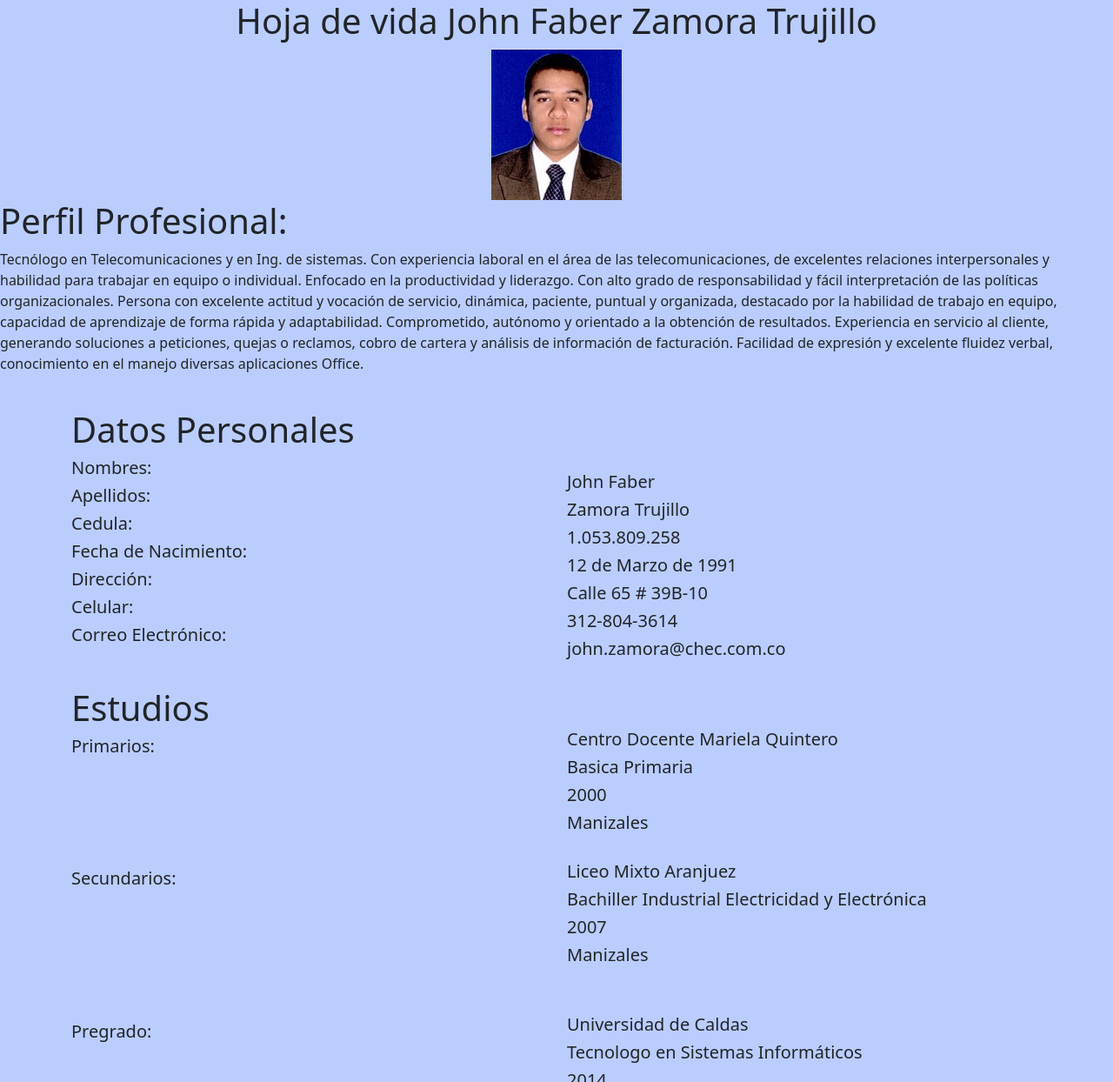
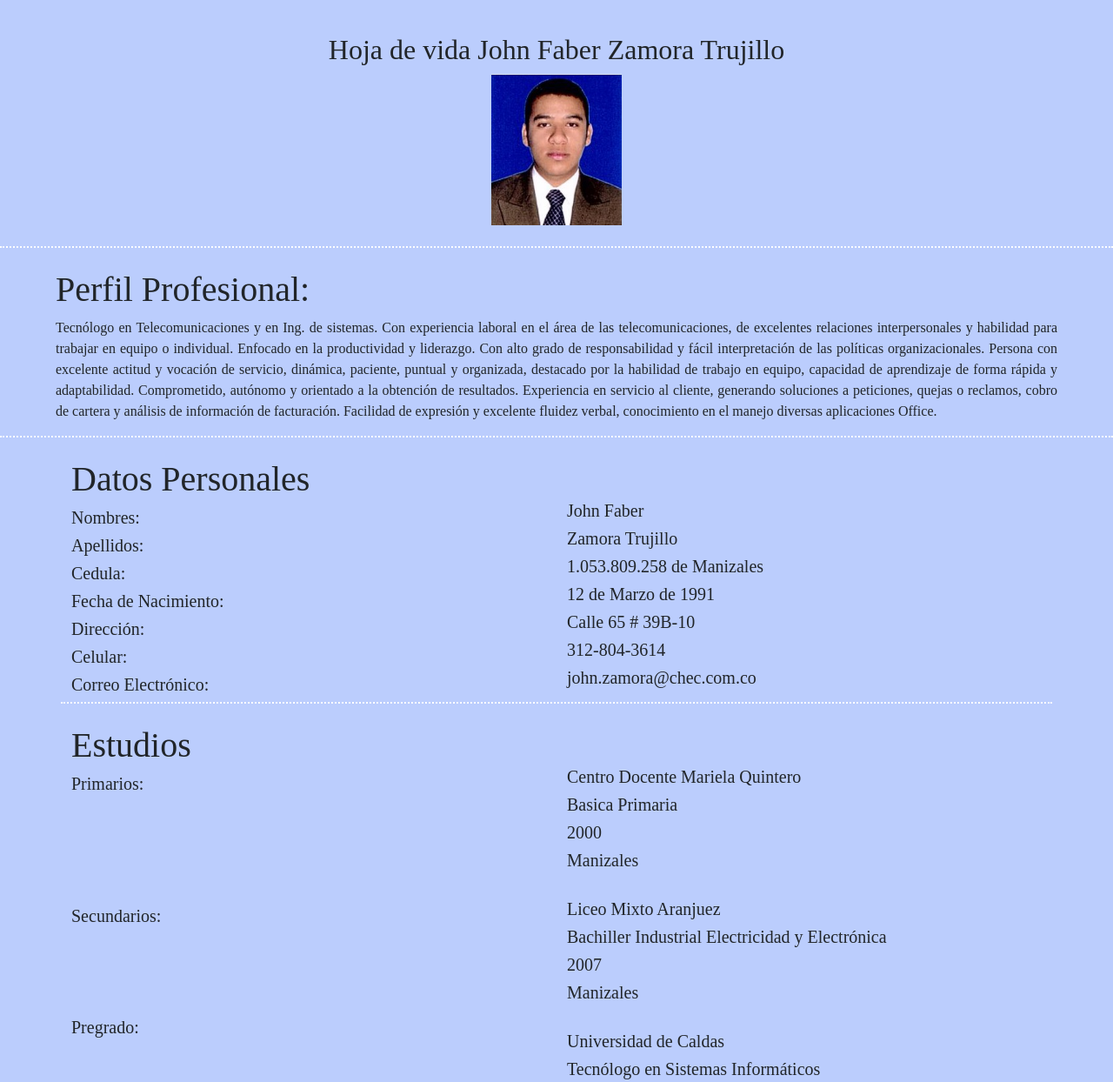
Before and after one commit to FaberZamora/Hoja-de-Vida, a plain HTML site: page index.html in a window 1280 px wide. Shown: the top 1244 px of the page at 87% size. Drawn offline with nearby package versions, Linux system fonts and the light colour scheme.

Commit message:
creacion de README

```diff
--- a/estilos.css
+++ b/estilos.css
@@ -0,0 +1,21 @@
+.encabezado-principal{
+	margin-right: 30px;
+	margin-left: 30px;
+	margin-top: 3%;
+	text-align: center;
+	font-family: Comic Sans;
+
+}
+
+.perfil{
+	margin-right: 5%;
+	margin-left: 5%;
+	text-align: justify;
+	font-family: Comic Sans;
+	style="border-image: initial; border: 1px darkred;"
+}
+
+.container{
+	width: 100%;
+	font-family: Comic Sans;
+}
--- a/index.html
+++ b/index.html
@@ -16,21 +16,27 @@
     <meta name='keywords' content='html, css, fundamentos'>
     <!--Etiqueta usada para dar una descripción de la página web-->
     <meta name='description' content='Hoja de Vida de John Faber Zamora'>
+    <link rel="stylesheet" type="text/css" href="estilos.css">
+
     <link href="https://cdn.jsdelivr.net/npm/bootstrap@5.1.3/dist/css/bootstrap.min.css" rel="stylesheet" integrity="sha384-1BmE4kWBq78iYhFldvKuhfTAU6auU8tT94WrHftjDbrCEXSU1oBoqyl2QvZ6jIW3" crossorigin="anonymous">
   </head>
   <body style="background-color: rgb(187, 205, 253);">
     <div>
-        <div>
-            <h1><center>Hoja de vida John Faber Zamora Trujillo</center></h1>
-            <center><img src="Foto.jpg" width='150px'></center>
+        <div class="encabezado-principal">
+            <h2>Hoja de vida John Faber Zamora Trujillo</h2>
+            <img src="Foto.jpg" width='150px'>
         </div>
-          <div>
+        <br>
+        <div style=" border-top : 2px dotted white;"></div>
+        <br>
+          <div class="perfil">
               <h1 class="row-tittle">Perfil Profesional:</h1>
               <p> Tecnólogo en Telecomunicaciones y en Ing. de sistemas. Con experiencia laboral en el área de las telecomunicaciones, de excelentes relaciones interpersonales y habilidad para trabajar en equipo o individual. Enfocado en la productividad y liderazgo. Con alto grado de responsabilidad y fácil interpretación de las políticas organizacionales.
               Persona con excelente actitud y vocación de servicio, dinámica, paciente, puntual y organizada, destacado por la habilidad de trabajo en equipo, capacidad de aprendizaje de forma rápida y adaptabilidad. Comprometido, autónomo y orientado a la obtención de resultados.
               Experiencia en servicio al cliente, generando soluciones a peticiones, quejas o reclamos, cobro de cartera y análisis de información de facturación. Facilidad de expresión y excelente fluidez verbal, conocimiento en el manejo diversas aplicaciones Office.
               </p>
             </div>
+            <div style=" border-top : 2px dotted white;"></div>
         <div class="container">
             <div class="row">
                 <div class="col-6">
@@ -48,16 +54,15 @@
                     <br>
                     <br>
                     <br>
-                    <br>
                     <h5>John Faber</h5>
                     <h5>Zamora Trujillo</h5>
-                    <h5>1.053.809.258</h5>
+                    <h5>1.053.809.258 de Manizales</h5>
                     <h5>12 de Marzo de 1991</h5>
                     <h5>Calle 65 # 39B-10</h5>
                     <h5>312-804-3614</h5>
                     <h5>john.zamora@chec.com.co</h5>
                     </div>
-
+                    <div style=" border-top : 2px dotted white;"></div>
                   <div class="container">
             <div class="row">
                 <div class="col-6">
@@ -70,8 +75,6 @@
                     <br>
                     <br>
                     <h5>Secundarios:</h5>
-                    <br>
-                    <br>
                     <br>
                     <br>
                     <br>
@@ -92,18 +95,17 @@
                     <h5>2007</h5>
                     <h5>Manizales</h5>
                     <br>
-                    <br>
                     <h5>Universidad de Caldas</h5>
-                    <h5>Tecnologo en Sistemas Informáticos</h5>
+                    <h5>Tecnólogo en Sistemas Informáticos</h5>
                     <h5>2014</h5>
                     <h5>Manizales</h5>
                     <br>
                     <h5>Universidad de Manizales</h5>
-                    <h5>Ingenieria de Sistemas y Telecomunicaciones</h5>
+                    <h5>Ingeniería de Sistemas y Telecomunicaciones</h5>
                     <h5>Cursando V Semestre</h5>
                     <h5>Manizales</h5>
                     </div>
-
+                    <div style=" border-top : 2px dotted white;"></div>
                     <div class="container">
             <div class="row">
                 <div class="col-6">
@@ -119,13 +121,13 @@
                     <br>
                     <br>
                     <br>
-                    <br>
-                    <h5>Central Hidroelectrica de Caldas S.A. E.S.P.</h5>
+                    <h5>Central Hidroeléctrica de Caldas S.A. E.S.P.</h5>
                     <h5>Asistente 1</h5>
-                    <h5>Equipo Tecnologia de la Información</h5>
+                    <h5>Equipo Tecnología de la Información</h5>
                     <h5>21 de Diciembre de 2010</h5>
                     <h5>Manizales</h5>
                     </div>
+                    <div style=" border-top : 2px dotted white;"></div>
       <script src="https://cdn.jsdelivr.net/npm/bootstrap@5.1.3/dist/js/bootstrap.bundle.min.js" integrity="sha384-ka7Sk0Gln4gmtz2MlQnikT1wXgYsOg+OMhuP+IlRH9sENBO0LRn5q+8nbTov4+1p" crossorigin="anonymous"></script>
   </body>
 </html>
```
Also changed, not shown: 1 other file.
